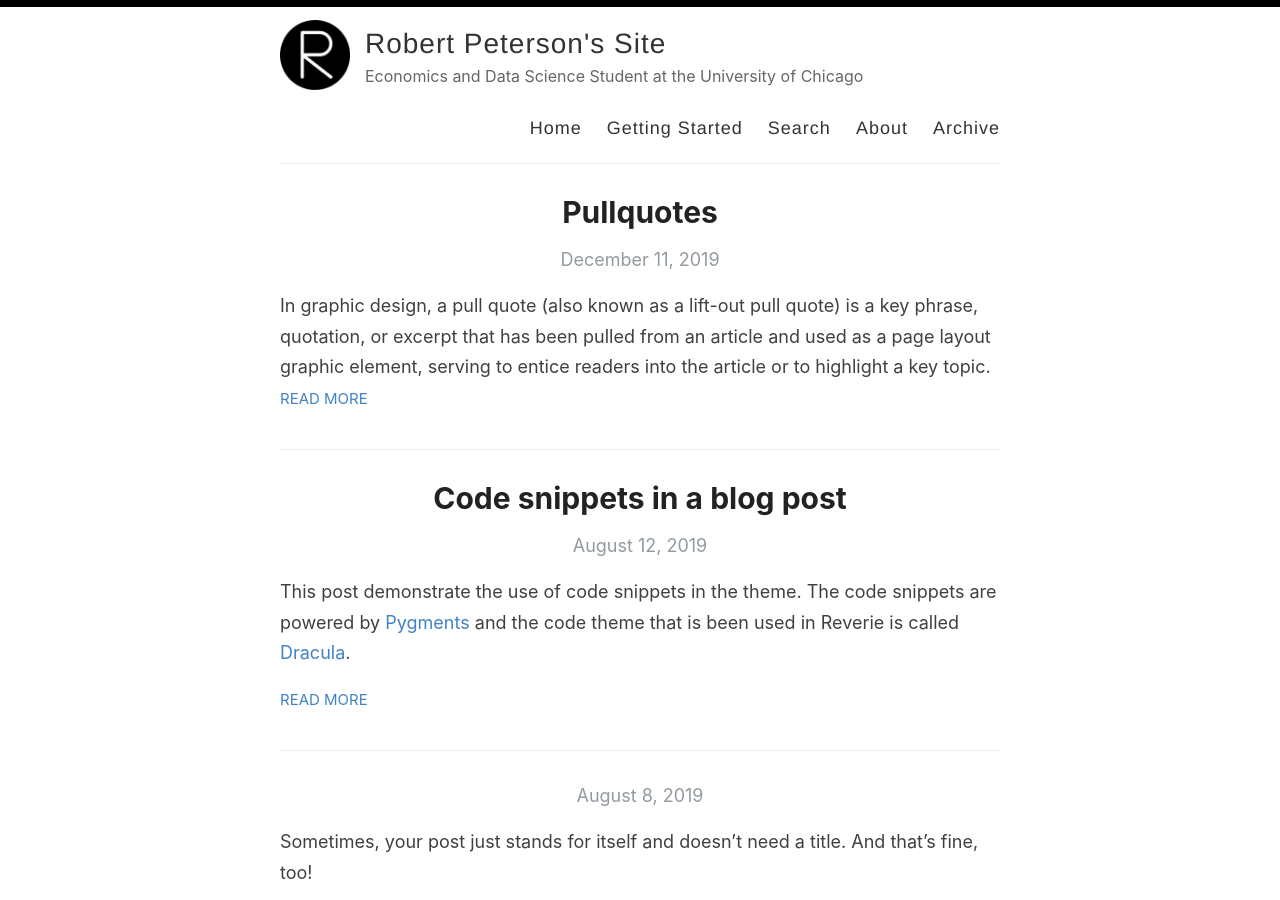
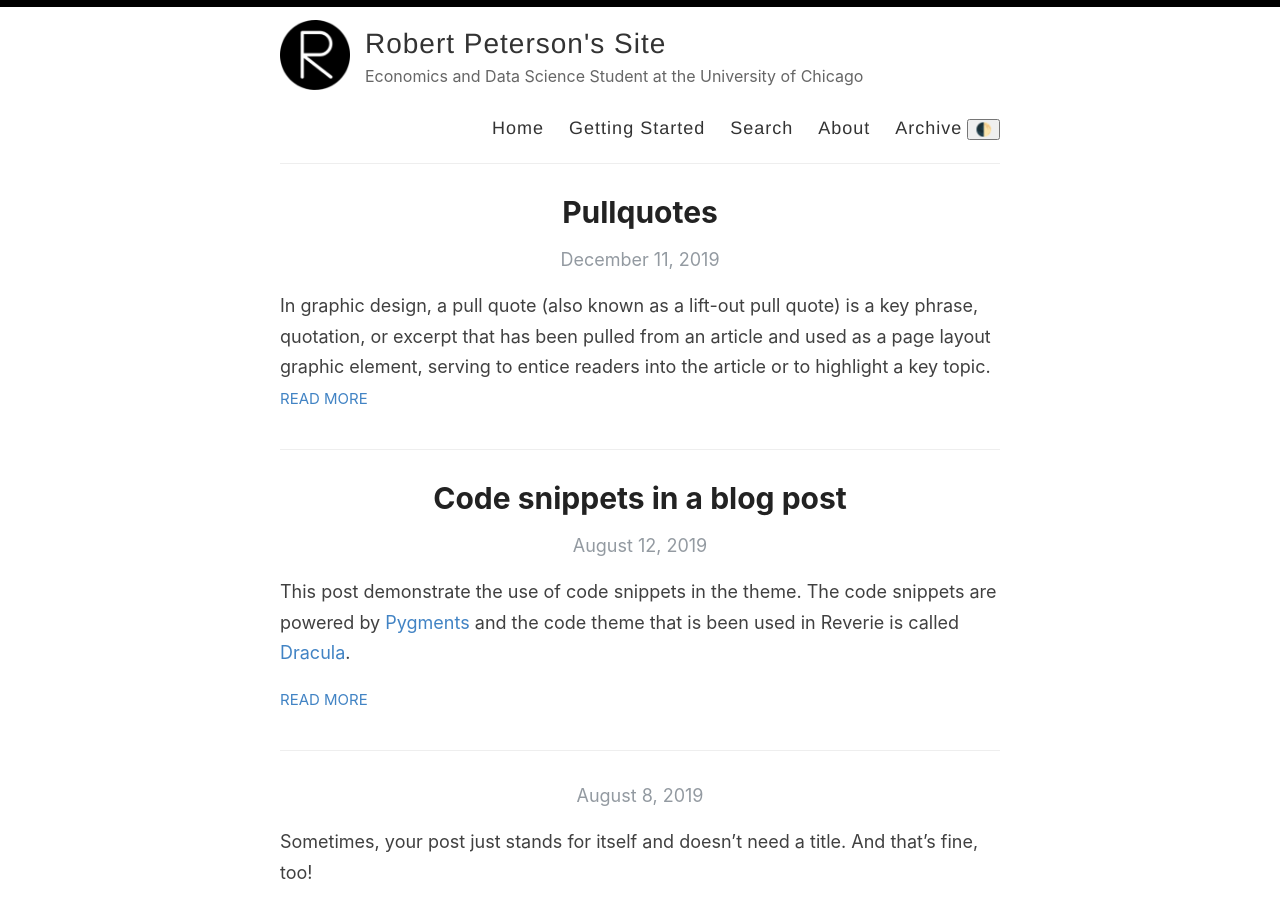
Before and after one commit to RobfPeterson/RobfPeterson.github.io, a Jekyll site: the page built from index.html, in a window 1280 px wide and 900 px high. Built offline with Jekyll 4.4.1, drawn with Linux system fonts in a browser that asks for light colours; the list of posts is cut into pages by our own code.

Commit message:
Update default.html

```diff
--- a/_layouts/default.html
+++ b/_layouts/default.html
@@ -28,11 +28,12 @@
             </div>
 
             <nav>
-              <a href="{{ site.baseurl }}/">Home</a>
-              <a href="{{ site.baseurl }}/getting-started">Getting Started</a>
-              <a href="{{ site.baseurl }}/search">Search</a>
-              <a href="{{ site.baseurl }}/about">About</a>
-              <a href="{{ site.baseurl }}/archive">Archive</a>
+                <a href="{{ site.baseurl }}/">Home</a>
+                <a href="{{ site.baseurl }}/getting-started">Getting Started</a>
+                <a href="{{ site.baseurl }}/search">Search</a>
+                <a href="{{ site.baseurl }}/about">About</a>
+                <a href="{{ site.baseurl }}/archive">Archive</a>
+                <button id="theme-toggle" onclick="toggleTheme()">🌓</button>
             </nav>
           </header>
         </div>
@@ -54,5 +55,20 @@
     </div>
 
     {% include analytics.html %}
+
+    <script>
+  function toggleTheme() {
+    const html = document.documentElement;
+    const currentTheme = html.getAttribute('data-theme');
+    const newTheme = currentTheme === 'dark' ? 'light' : 'dark';
+
+    html.setAttribute('data-theme', newTheme);
+    localStorage.setItem('theme', newTheme);
+  }
+
+  // Set initial theme
+  const savedTheme = localStorage.getItem('theme') || 'light';
+  document.documentElement.setAttribute('data-theme', savedTheme);
+</script>
   </body>
 </html>
```
